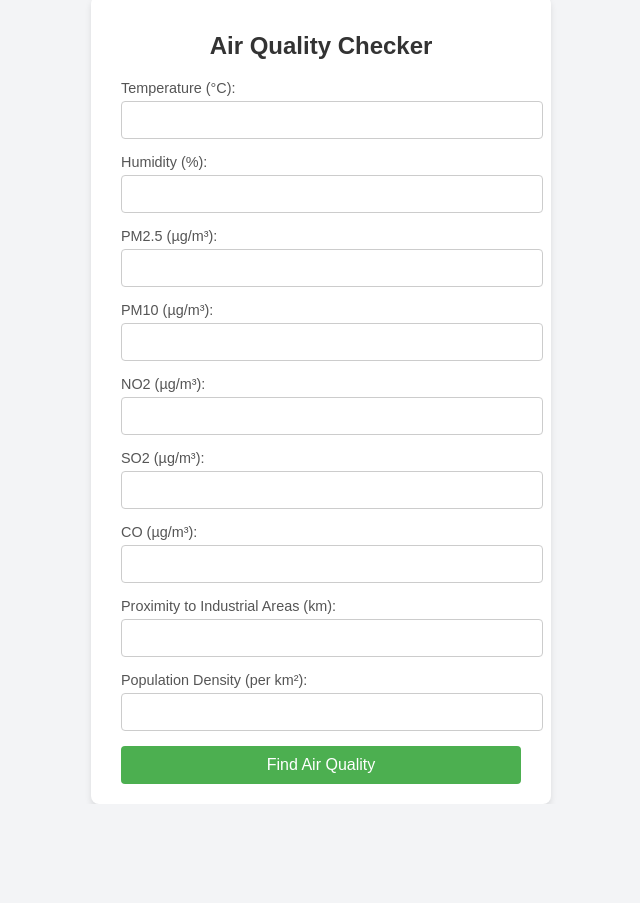
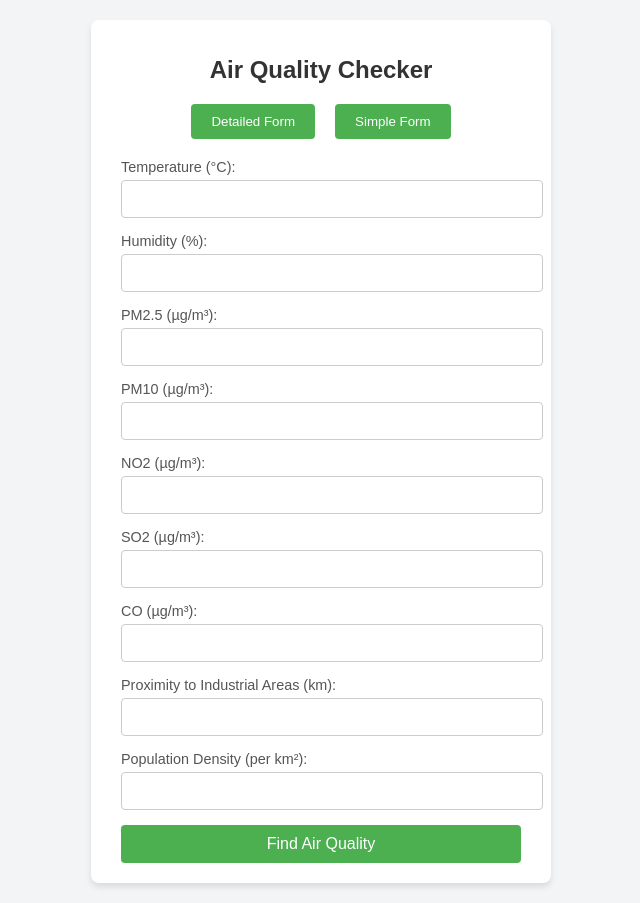
Before and after one commit to sulavghimiree/Air_Quality_Detector_WebApp, a Flask app: page / in a window 1280 px wide. Shown: the whole page, without its empty margins (319-959 px from the left). Before the commit the page ends 804 px from the top, so only its background shows below. Run offline with Flask 3, Linux system fonts and the light colour scheme; parts of the project's set-up code (start-up, migrations or seed data) failed here and were passed over.

Commit message:
added simple form

```diff
--- a/templates/index.html
+++ b/templates/index.html
@@ -1,22 +1,24 @@
 <!DOCTYPE html>
 <html lang="en">
   <head>
-    <meta charset="UTF-8">
-    <meta name="viewport" content="width=device-width, initial-scale=1.0">
+    <meta charset="UTF-8" />
+    <meta name="viewport" content="width=device-width, initial-scale=1.0" />
     <title>Air Quality Checker</title>
     <style>
       body {
         font-family: Arial, sans-serif;
         margin: 0;
         padding: 0;
+        background-color: #f3f4f6;
+        min-height: 100vh;
         display: flex;
         justify-content: center;
-            align-items: center;
-            height: 100vh;
-            background-color: #f3f4f6;
+        align-items: flex-start;
+        overflow-y: auto;
       }
 
       .container {
+        margin: 20px 0;
         background: #ffffff;
         padding: 20px 30px;
         border-radius: 8px;
@@ -30,6 +32,34 @@
         font-size: 1.5em;
         color: #333333;
         margin-bottom: 20px;
+      }
+
+      .nav {
+        display: flex;
+        justify-content: center;
+        margin-bottom: 20px;
+      }
+
+      .nav button {
+        background-color: #4caf50;
+        color: #ffffff;
+        border: none;
+        padding: 10px 20px;
+        border-radius: 4px;
+        cursor: pointer;
+        margin: 0 10px;
+      }
+
+      .nav button:hover {
+        background-color: #45a049;
+      }
+
+      .form {
+        display: none;
+      }
+
+      .form.active {
+        display: block;
       }
 
       .form-group {
@@ -67,7 +97,7 @@
         background-color: #45a049;
       }
 
-        .result{
+      .result {
         margin-top: 20px;
         padding: 10px;
         border-radius: 4px;
@@ -83,48 +113,181 @@
   <body>
     <div class="container">
       <h1>Air Quality Checker</h1>
-        <form action="/predict" method="post">
+      <div class="nav">
+        <button id="detailedFormButton">Detailed Form</button>
+        <button id="simpleFormButton">Simple Form</button>
+      </div>
+
+      <!-- Detailed Form -->
+      <form
+        id="detailedForm"
+        class="form active"
+        action="/predict"
+        method="post"
+      >
         <div class="form-group">
           <label for="temperature">Temperature (°C):</label>
-                <input type="number" step="0.01" id="temperature" name="temperature" required>
+          <input
+            type="number"
+            step="0.01"
+            id="temperature"
+            name="temperature"
+            required
+          />
         </div>
         <div class="form-group">
           <label for="humidity">Humidity (%):</label>
-                <input type="number" step="0.01" id="humidity" name="humidity" required>
+          <input
+            type="number"
+            step="0.01"
+            id="humidity"
+            name="humidity"
+            required
+          />
         </div>
         <div class="form-group">
           <label for="pm25">PM2.5 (µg/m³):</label>
-                <input type="number" step="0.01" id="pm25" name="pm25" required>
+          <input type="number" step="0.01" id="pm25" name="pm25" required />
         </div>
         <div class="form-group">
           <label for="pm10">PM10 (µg/m³):</label>
-                <input type="number" step="0.01" id="pm10" name="pm10" required>
+          <input type="number" step="0.01" id="pm10" name="pm10" required />
         </div>
         <div class="form-group">
           <label for="no2">NO2 (µg/m³):</label>
-                <input type="number" step="0.01" id="no2" name="no2" required>
+          <input type="number" step="0.01" id="no2" name="no2" required />
         </div>
         <div class="form-group">
           <label for="so2">SO2 (µg/m³):</label>
-                <input type="number" step="0.01" id="so2" name="so2" required>
+          <input type="number" step="0.01" id="so2" name="so2" required />
         </div>
         <div class="form-group">
           <label for="co">CO (µg/m³):</label>
-                <input type="number" step="0.01" id="co" name="co" required>
+          <input type="number" step="0.01" id="co" name="co" required />
         </div>
         <div class="form-group">
           <label for="proximity">Proximity to Industrial Areas (km):</label>
-                <input type="number" step="0.01" id="proximity" name="proximity" required>
+          <input
+            type="number"
+            step="0.01"
+            id="proximity"
+            name="proximity"
+            required
+          />
         </div>
         <div class="form-group">
           <label for="population-density">Population Density (per km²):</label>
-                <input type="number" id="population-density" name="population-density" required>
+          <input
+            type="number"
+            id="population-density"
+            name="population-density"
+            required
+          />
         </div>
-            <button type="submit" value="Predict" class="btn">Find Air Quality</button>
+        <button type="submit" value="Predict" class="btn">
+          Find Air Quality
+        </button>
       </form>
+
+      <!-- Simple Form -->
+      <form id="simpleForm" class="form" action="/predict" method="post">
+        <div class="form-group">
+          <label for="city">City:</label>
+          <input type="text" id="city" name="city" required />
+        </div>
+        <div class="form-group">
+          <label for="proximity">Proximity to Industrial Areas (km):</label>
+          <input
+            type="number"
+            step="0.01"
+            id="proximity"
+            name="proximity"
+            required
+          />
+        </div>
+        <div class="form-group">
+          <label for="population-density">Population Density (per km²):</label>
+          <input
+            type="number"
+            id="population-density"
+            name="population-density"
+            required
+          />
+        </div>
+        <button type="submit" value="Predict" class="btn">
+          Find Air Quality
+        </button>
+      </form>
+
       {% if prediction_text %}
       <div class="result">{{prediction_text}}</div>
       {% endif %}
     </div>
+
+    <script>
+      const detailedFormButton = document.getElementById("detailedFormButton");
+      const simpleFormButton = document.getElementById("simpleFormButton");
+      const detailedForm = document.getElementById("detailedForm");
+      const simpleForm = document.getElementById("simpleForm");
+
+      detailedFormButton.addEventListener("click", () => {
+        detailedForm.classList.add("active");
+        simpleForm.classList.remove("active");
+      });
+
+      simpleFormButton.addEventListener("click", () => {
+        simpleForm.classList.add("active");
+        detailedForm.classList.remove("active");
+      });
+
+      const fetchData = async (url) => {
+        const response = await fetch(url);
+        const data = await response.json();
+        return data;
+      };
+
+      const getWeatherData = async (city) => {
+        const weatherData = await fetchData(
+          `https://api.openweathermap.org/data/2.5/weather?q=${city}&appid=2ac35e6d537e85fd14c9e2fd22cfbc3a`
+        );
+        const temp = weatherData.main.temp;
+        const humidity = weatherData.main.humidity;
+        const lat = weatherData.coord.lat;
+        const lon = weatherData.coord.lon;
+        data = {
+          temp,
+          humidity,
+          lat,
+          lon,
+        };
+        return data;
+      };
+
+      const displayWeatherData = async (city) => {
+        const data = await getWeatherData(city);
+
+        const airPollutionData = await fetchData(
+          `https://api.openweathermap.org/data/2.5/air_pollution/forecast?lat=${data.lat}&lon=${data.lon}&appid=2ac35e6d537e85fd14c9e2fd22cfbc3a`
+        );
+        pm2 = airPollutionData.list[0].components.pm2_5;
+        pm10 = airPollutionData.list[0].components.pm10;
+        no2 = airPollutionData.list[0].components.no2;
+        so2 = airPollutionData.list[0].components.so2;
+        co = airPollutionData.list[0].components.co;
+
+        final_data = {
+          temp: data.temp,
+          humidity: data.humidity,
+          pm2,
+          pm10,
+          no2,
+          so2,
+          co,
+        };
+        console.log(final_data);
+      };
+
+      displayWeatherData("London");
+    </script>
   </body>
 </html>
```
Lines whose indentation alone changed are shown as unchanged.
